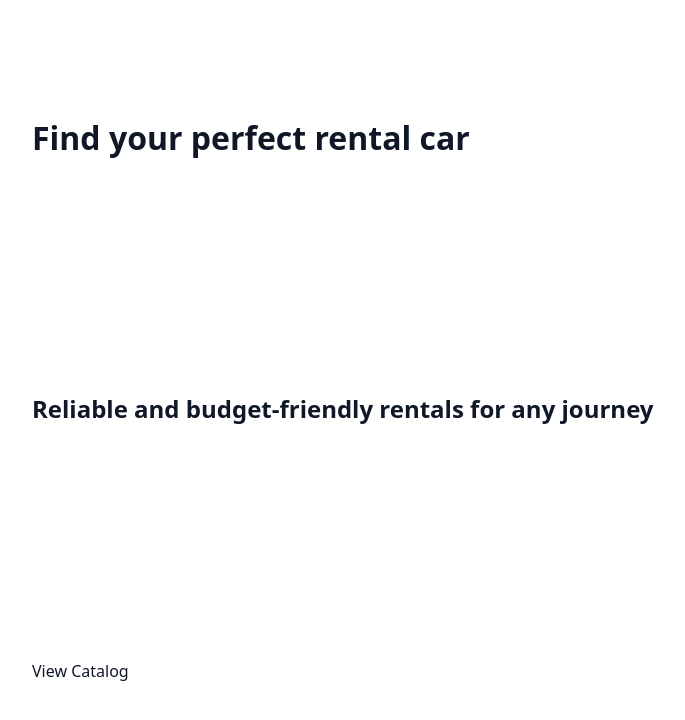
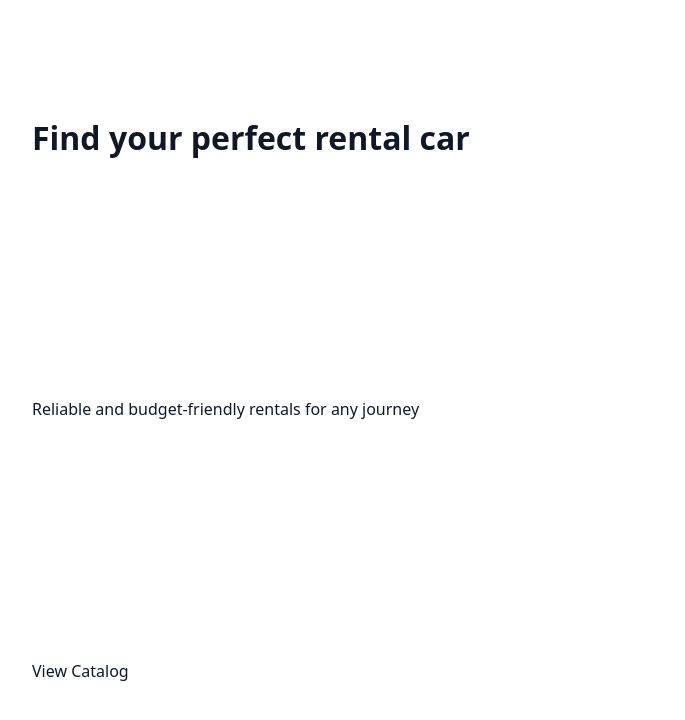
Before and after one commit to Romanna-Brych/Rental-Car, a Next.js app: page / in a window 1280 px wide. Shown: the top 720 px of the page, without its empty margins (268-953 px from the left). Built offline with nearby package versions, Linux system fonts and the light colour scheme.

Commit message:
add Home page

```diff
--- a/app/page.tsx
+++ b/app/page.tsx
@@ -1,13 +1,17 @@
 import Link from 'next/link';
-import styles from './page.module.css';
+import css from './page.module.css';
 
 function Home() {
   return (
-    <div className={styles.page}>
-      <main className={styles.main}>
-        <h1>Find your perfect rental car</h1>
-        <h2>Reliable and budget-friendly rentals for any journey</h2>
-        <Link href="/catalog">View Catalog</Link>
+    <div className={css.page}>
+      <main className={css.main}>
+        <h1 className={css.title}>Find your perfect rental car</h1>
+        <p className={css.subtitle}>
+          Reliable and budget-friendly rentals for any journey
+        </p>
+        <Link className={css.btn} href="/catalog">
+          View Catalog
+        </Link>
       </main>
     </div>
   );
```
